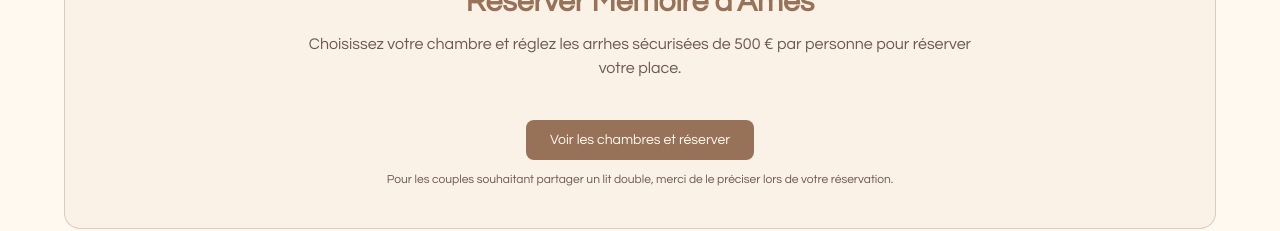
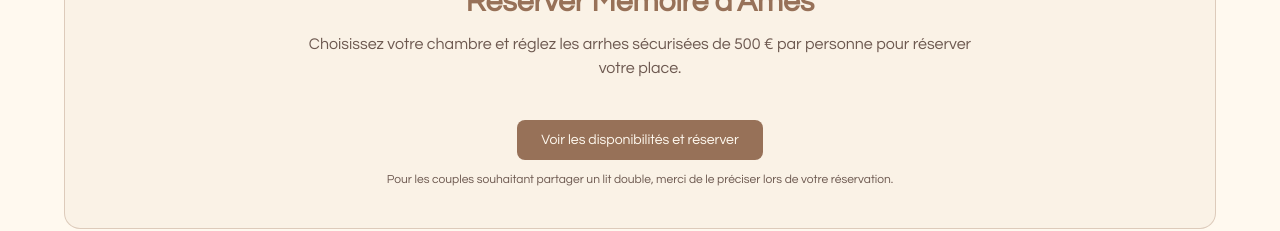
Before and after one commit to stephanemalho/ava-template, a Next.js app: page /memoire-d-ames in a window 1280 px wide. Shown: the part 3480-3711 px from the top of the page. Built offline with nearby package versions, Linux system fonts and the light colour scheme; no server answers.

Commit message:
fix: clarifie le bouton de réservation Mémoire d’Âmes

```diff
--- a/app/memoire-d-ames/page.tsx
+++ b/app/memoire-d-ames/page.tsx
@@ -210,7 +210,7 @@ export default function MemoireDAmesPage() {
           <Utensils className="mx-auto h-7 w-7 text-primary" aria-hidden="true" />
           <h2 className="mt-3 text-3xl font-bold text-primary">Réserver Mémoire d’Âmes</h2>
           <p className="mx-auto mt-3 max-w-2xl text-muted-foreground mb-10">Choisissez votre chambre et réglez les arrhes sécurisées de 500 € par personne pour réserver votre place.</p>
-          <LinkButton href="/reservations/memoire-d-ames" size="lg">Voir les chambres et réserver</LinkButton>
+          <LinkButton href="/reservations/memoire-d-ames" size="lg">Voir les disponibilités et réserver</LinkButton>
           <p className="mt-3 text-xs text-muted-foreground">Pour les couples souhaitant partager un lit double, merci de le préciser lors de votre réservation.</p>
         </section>
 
```
